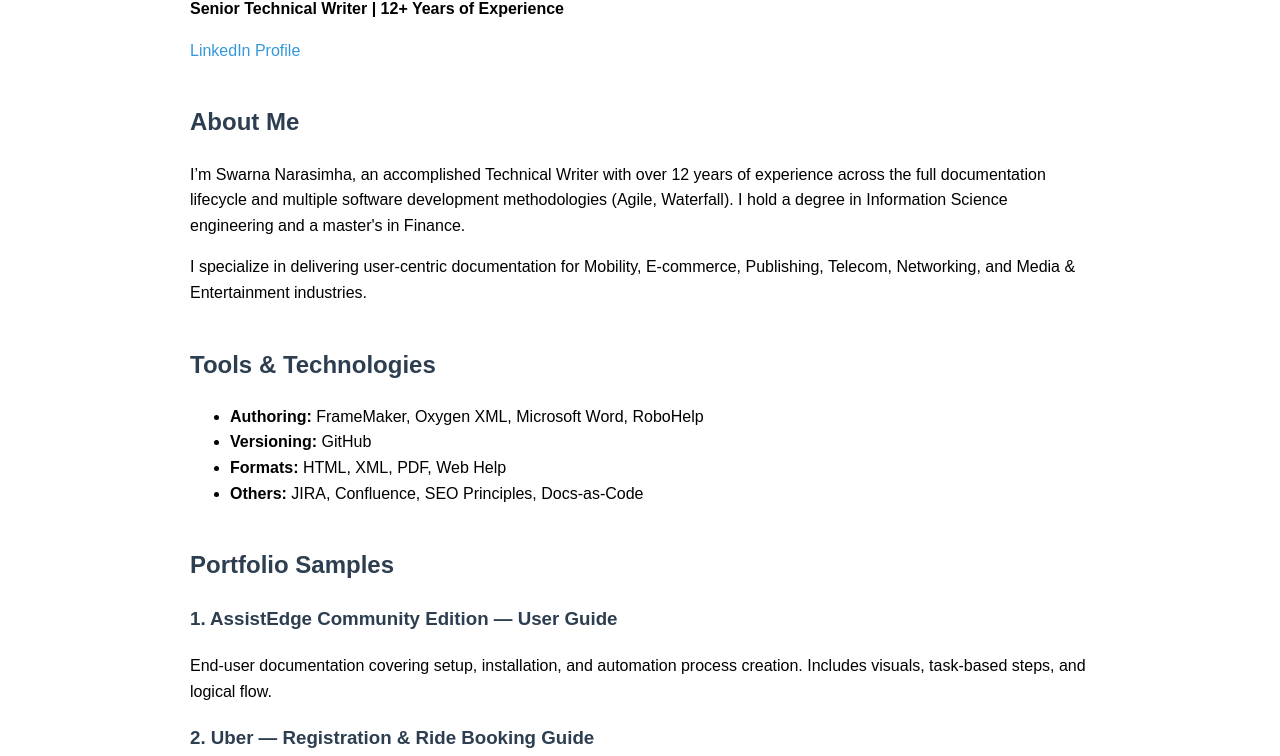
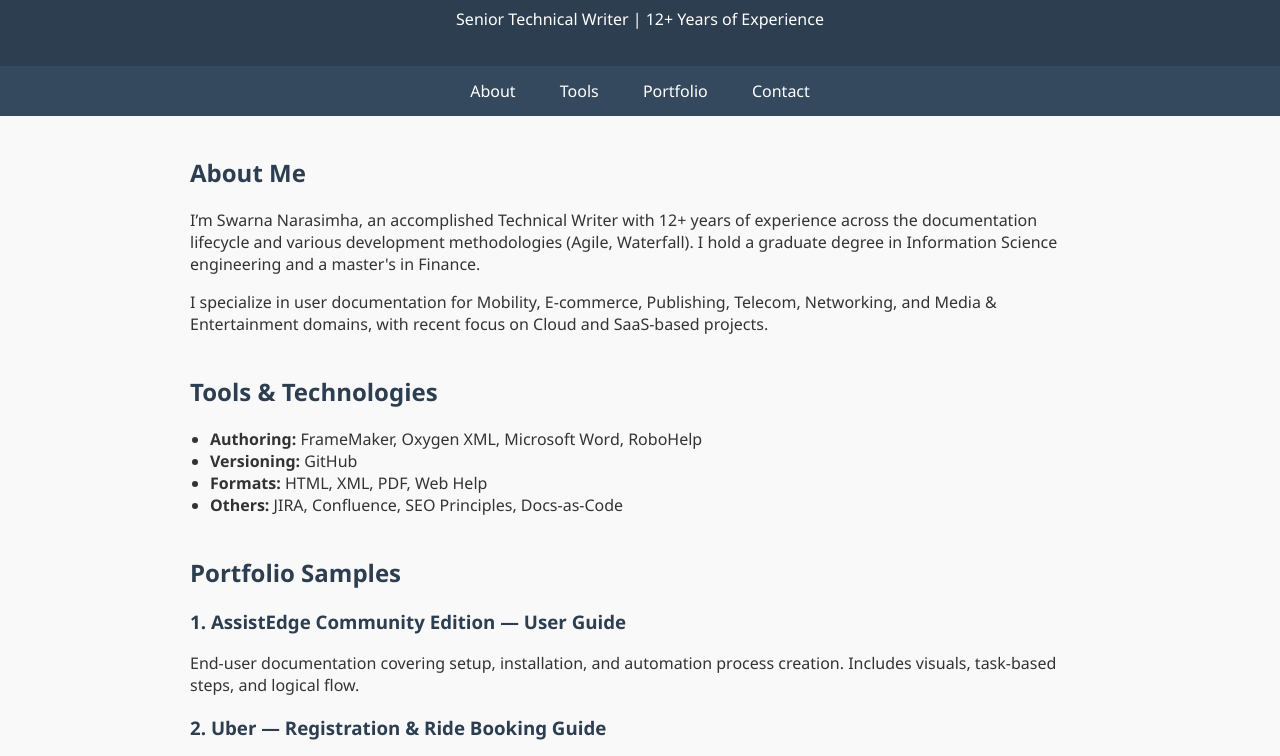
Before and after one commit to Swarna-TechnicalWriter/Swarna-Portfolio, a plain HTML site: page index.html in a window 1280 px wide. Shown: the part 98-854 px from the top of the page. Drawn offline with Linux system fonts and the light colour scheme.

Commit message:
Add files via upload

```diff
--- a/index.html
+++ b/index.html
@@ -6,26 +6,107 @@
     <title>Swarna Narasimha | Technical Writer Portfolio</title>
     <meta name="viewport" content="width=device-width, initial-scale=1">
     <style>
-        body { font-family: Arial, sans-serif; margin: 40px; line-height: 1.6; max-width: 900px; margin: auto; }
-        h1, h2, h3 { color: #2c3e50; }
-        a { color: #3498db; text-decoration: none; }
-        a:hover { text-decoration: underline; }
-        .section { margin-top: 40px; }
-        ul { margin-top: 0; }
+        :root {
+            --primary-color: #2c3e50;
+            --accent-color: #3498db;
+            --bg-color: #f9f9f9;
+        }
+
+        body {
+            font-family: 'Segoe UI', Tahoma, Geneva, Verdana, sans-serif;
+            background-color: var(--bg-color);
+            margin: 0;
+            padding: 0;
+            color: #333;
+        }
+
+        header {
+            background-color: var(--primary-color);
+            color: white;
+            padding: 20px 0;
+            text-align: center;
+        }
+
+        nav {
+            background-color: #34495e;
+            text-align: center;
+        }
+
+        nav a {
+            display: inline-block;
+            color: white;
+            padding: 14px 20px;
+            text-decoration: none;
+        }
+
+        nav a:hover {
+            background-color: var(--accent-color);
+        }
+
+        .container {
+            max-width: 900px;
+            margin: 40px auto;
+            padding: 0 20px;
+        }
+
+        h1, h2, h3 {
+            color: var(--primary-color);
+        }
+
+        .section {
+            margin-top: 40px;
+        }
+
+        ul {
+            margin-top: 0;
+            padding-left: 20px;
+        }
+
+        footer {
+            text-align: center;
+            font-size: 0.9em;
+            padding: 20px;
+            background-color: #eee;
+            margin-top: 60px;
+        }
+
+        .button {
+            display: inline-block;
+            margin-top: 10px;
+            background-color: var(--accent-color);
+            color: white;
+            padding: 10px 15px;
+            text-decoration: none;
+            border-radius: 4px;
+        }
+
+        .button:hover {
+            background-color: #2a80b9;
+        }
     </style>
 </head>
 <body>
+
+<header>
     <h1>Swarna Narasimha</h1>
-    <p><strong>Senior Technical Writer | 12+ Years of Experience</strong></p>
-    <p><a href="https://www.linkedin.com/in/swarna-narasimha-150b621a6" target="_blank">LinkedIn Profile</a></p>
+    <p>Senior Technical Writer | 12+ Years of Experience</p>
+</header>
 
-    <div class="section">
+<nav>
+    <a href="#about">About</a>
+    <a href="#tools">Tools</a>
+    <a href="#portfolio">Portfolio</a>
+    <a href="#contact">Contact</a>
+</nav>
+
+<div class="container">
+    <section id="about" class="section">
         <h2>About Me</h2>
-        <p>I’m Swarna Narasimha, an accomplished Technical Writer with over 12 years of experience across the full documentation lifecycle and multiple software development methodologies (Agile, Waterfall). I hold a degree in Information Science engineering and a master's in Finance.</p>
-        <p>I specialize in delivering user-centric documentation for Mobility, E-commerce, Publishing, Telecom, Networking, and Media & Entertainment industries.</p>
-    </div>
+        <p>I’m Swarna Narasimha, an accomplished Technical Writer with 12+ years of experience across the documentation lifecycle and various development methodologies (Agile, Waterfall). I hold a graduate degree in Information Science engineering and a master's in Finance.</p>
+        <p>I specialize in user documentation for Mobility, E-commerce, Publishing, Telecom, Networking, and Media & Entertainment domains, with recent focus on Cloud and SaaS-based projects.</p>
+    </section>
 
-    <div class="section">
+    <section id="tools" class="section">
         <h2>Tools & Technologies</h2>
         <ul>
             <li><strong>Authoring:</strong> FrameMaker, Oxygen XML, Microsoft Word, RoboHelp</li>
@@ -33,9 +114,9 @@
             <li><strong>Formats:</strong> HTML, XML, PDF, Web Help</li>
             <li><strong>Others:</strong> JIRA, Confluence, SEO Principles, Docs-as-Code</li>
         </ul>
-    </div>
+    </section>
 
-    <div class="section">
+    <section id="portfolio" class="section">
         <h2>Portfolio Samples</h2>
         <h3>1. AssistEdge Community Edition — User Guide</h3>
         <p>End-user documentation covering setup, installation, and automation process creation. Includes visuals, task-based steps, and logical flow.</p>
@@ -51,12 +132,18 @@
 
         <h3>5. Fashion & Identity — Creative Writing</h3>
         <p>A lifestyle feature showcasing voice versatility and design storytelling. Engaging, expressive, and reflective of human connection to style.</p>
-    </div>
+    </section>
 
-    <div class="section">
+    <section id="contact" class="section">
         <h2>Contact</h2>
-        <p>📍 India | 📧 Available upon request</p>
-        <p><a href="https://www.linkedin.com/in/swarna-narasimha-150b621a6" target="_blank">Connect on LinkedIn</a></p>
-    </div>
+        <p><strong>Location:</strong> India</p>
+        <p><a href="https://www.linkedin.com/in/swarna-narasimha-150b621a6" class="button" target="_blank">Connect on LinkedIn</a></p>
+    </section>
+</div>
+
+<footer>
+    &copy; 2025 Swarna Narasimha | Technical Writing Portfolio
+</footer>
+
 </body>
 </html>
```
